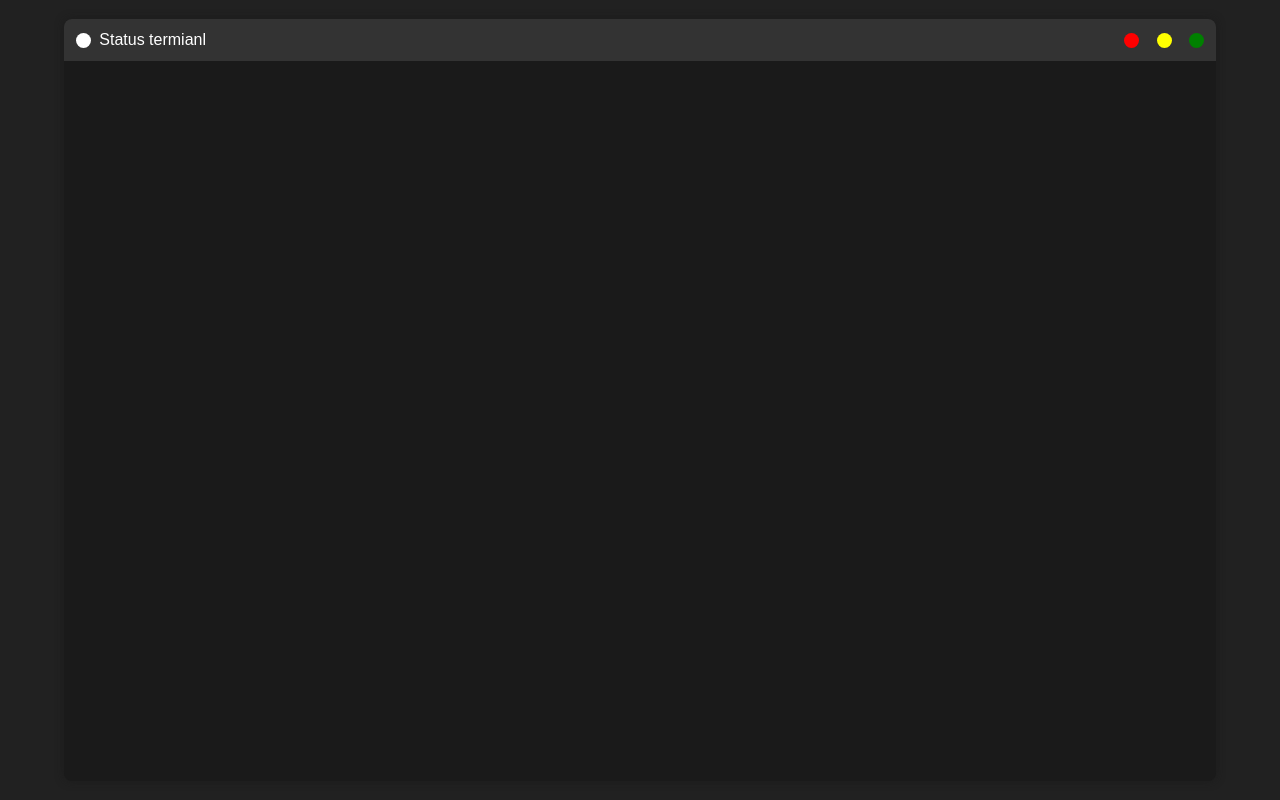
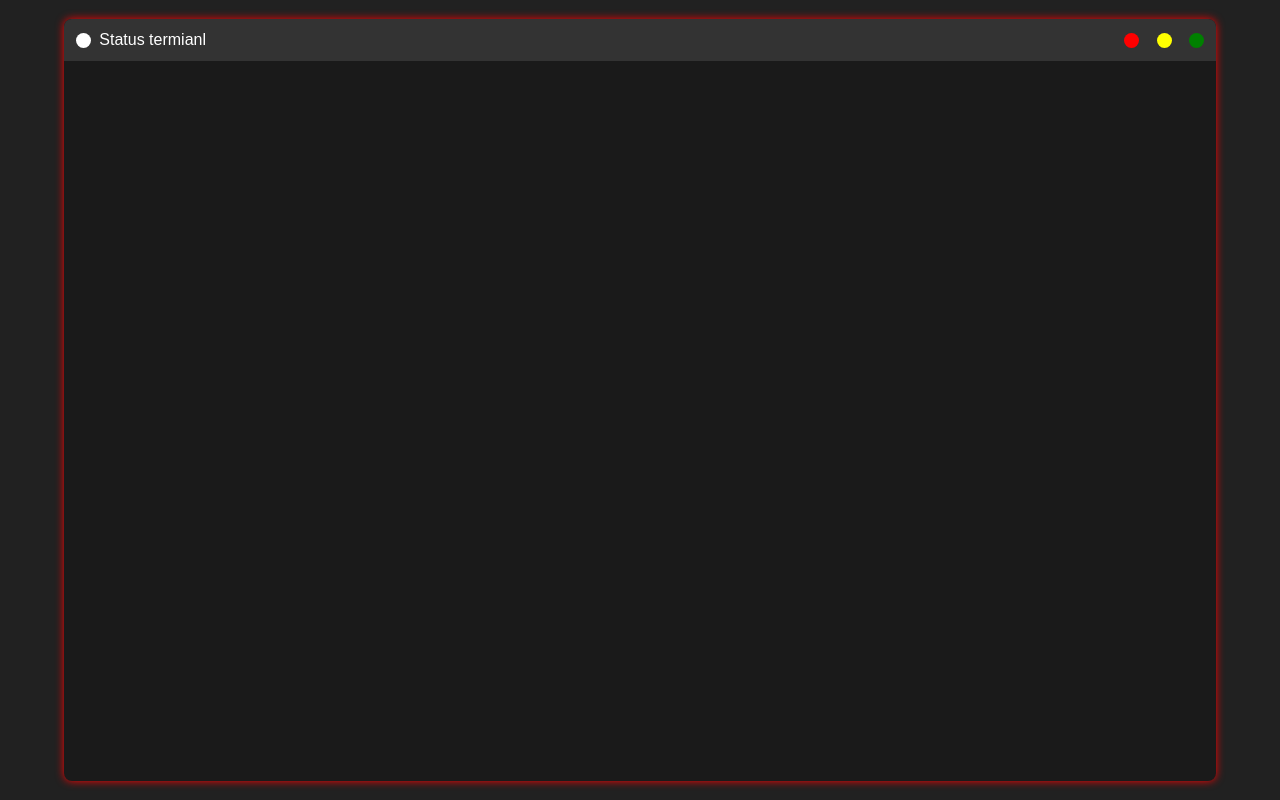
Before and after one commit to kirujsx/terminal, a plain HTML site: page index.html in a window 1280 px wide. Drawn offline with Linux system fonts and the light colour scheme; a web font is replaced by a local one.

Commit message:
Update styles.css

```diff
--- a/styles.css
+++ b/styles.css
@@ -22,7 +22,7 @@ body {
     height: 100%;
     box-sizing: border-box;
     background-color: #1A1A1A;
-    box-shadow: 0 0 0.5em #17171798;
+    box-shadow: 0 0 0.5em red;
     border-radius: 0.5em;
 }
 
```
